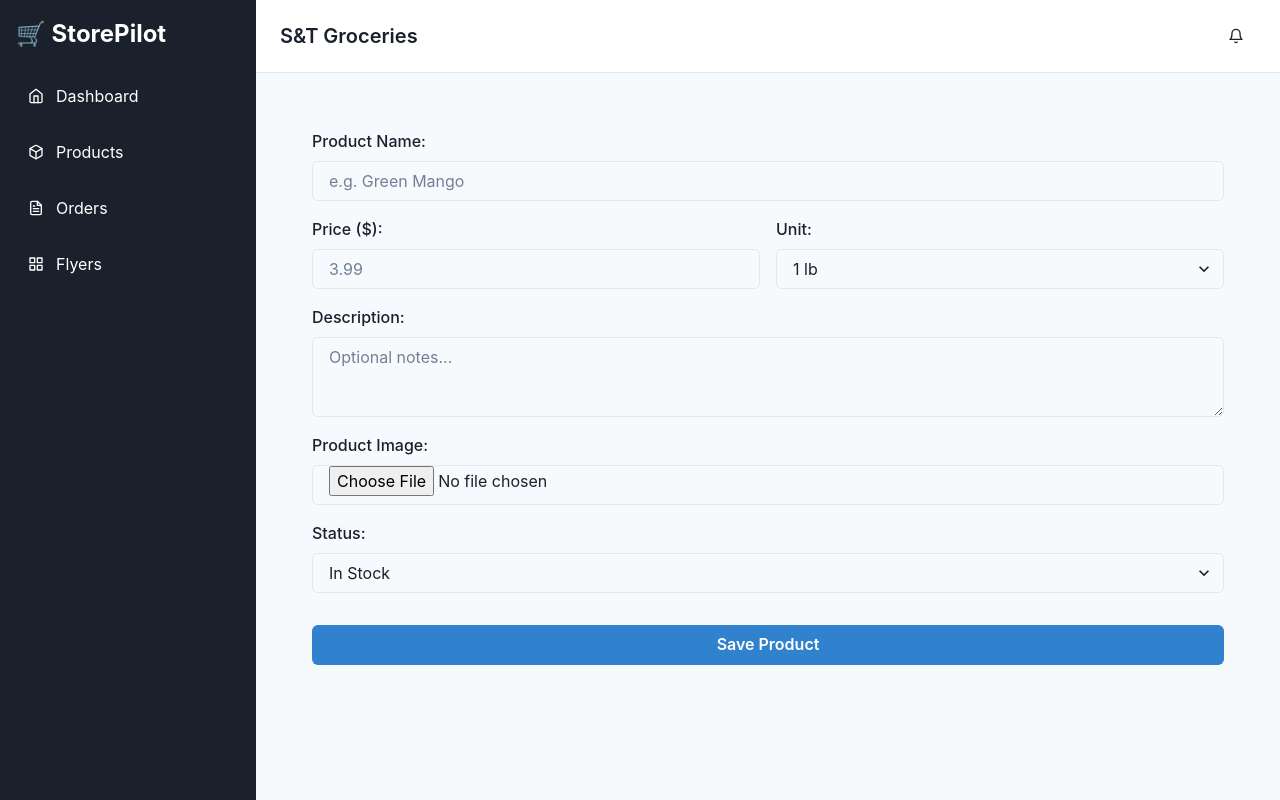
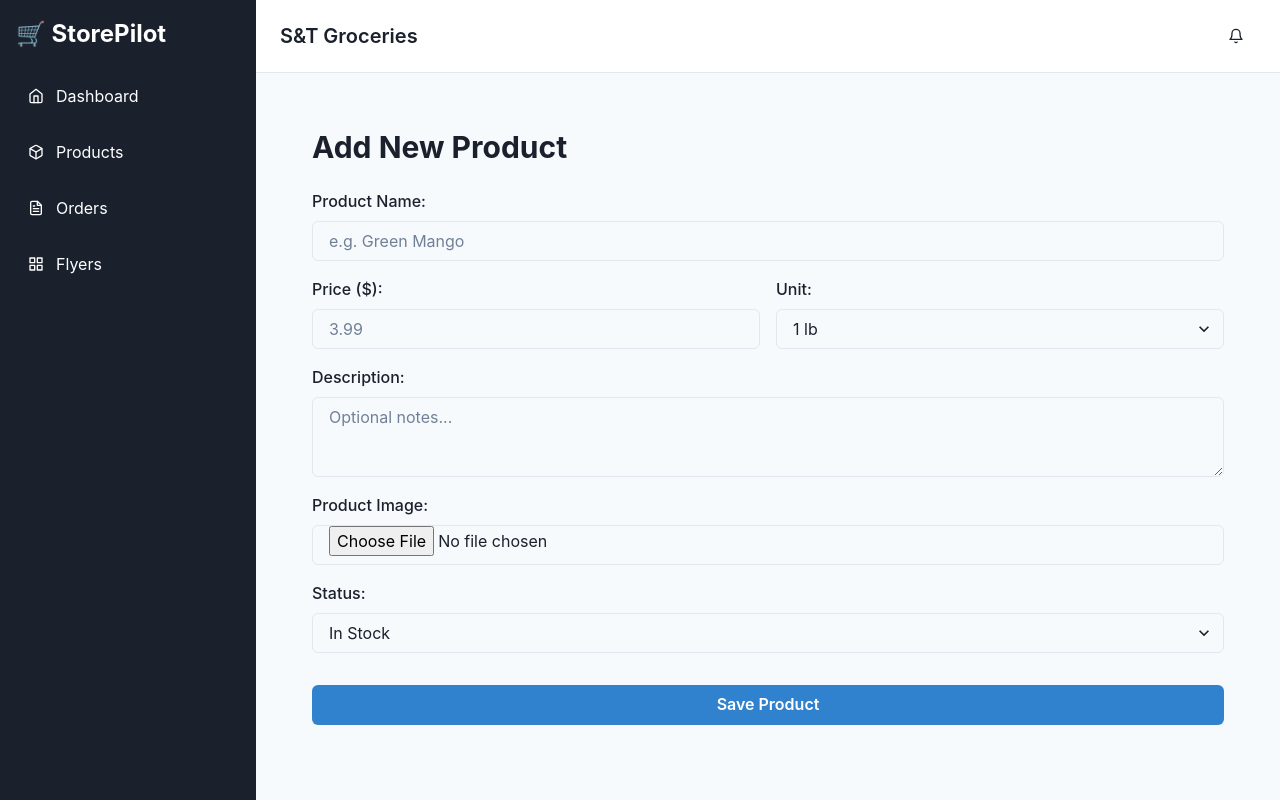
Before and after one commit to BasilJohn/storepilot-frontend, a Next.js app: page /products/add in a window 1280 px wide. Built offline with nearby package versions, Linux system fonts and the light colour scheme.

Commit message:
Fix Hydration Issues

```diff
--- a/src/components/Sidebar.tsx
+++ b/src/components/Sidebar.tsx
@@ -1,4 +1,5 @@
-// components/Sidebar.tsx
+"use client";
+
 import {
   Box,
   VStack,
@@ -7,7 +8,7 @@ import {
   Link as ChakraLink,
 } from "@chakra-ui/react";
 import { FiHome, FiBox, FiFileText, FiGrid } from "react-icons/fi";
-import Link from "next/link";
+import NextLink from "next/link";
 
 const menuItems = [
   { label: "Dashboard", icon: FiHome, path: "/dashboard" },
@@ -32,8 +33,10 @@ export default function Sidebar() {
       </Text>
       <VStack align="stretch" spacing={4}>
         {menuItems.map((item) => (
-          <Link href={item.path} key={item.label} passHref>
           <ChakraLink
+            key={item.label}
+            as={NextLink}
+            href={item.path}
             display="flex"
             alignItems="center"
             px={3}
@@ -44,7 +47,6 @@ export default function Sidebar() {
             <Icon as={item.icon} mr={3} />
             <Text>{item.label}</Text>
           </ChakraLink>
-          </Link>
         ))}
       </VStack>
     </Box>
--- a/src/components/layout/AdminLayout.tsx
+++ b/src/components/layout/AdminLayout.tsx
@@ -1,3 +1,4 @@
+"use client";
 // layout/AdminLayout.tsx
 import { Box, Flex } from "@chakra-ui/react";
 // Update the import path below if Sidebar is in 'src/components/Sidebar.tsx'
--- a/src/features/products/components/ProductForm.tsx
+++ b/src/features/products/components/ProductForm.tsx
@@ -9,6 +9,7 @@ import {
   VStack,
   Image,
   HStack,
+  Heading,
 } from "@chakra-ui/react";
 import { useState } from "react";
 
@@ -26,6 +27,9 @@ export default function ProductForm() {
 
   return (
     <Box p={8}>
+      <Heading size="lg" mb={6}>
+        Add New Product
+      </Heading>
       <VStack spacing={4} align="stretch">
         <FormControl>
           <FormLabel>Product Name:</FormLabel>
--- a/src/pages/products/index.tsx
+++ b/src/pages/products/index.tsx
@@ -1,8 +1,6 @@
+"use client";
 // pages/products.tsx
-// Update the import path below to the correct relative path if needed
 import AdminLayout from "../../components/layout/AdminLayout";
-// Update the import path below to the correct relative path if needed
-// import DashboardPage from "../features/dashboard/DashboardPage";
 import ProductsPage from "../../features/products/pages/index";
 
 export default function Dashboard() {
```
Lines whose indentation alone changed are shown as unchanged.
